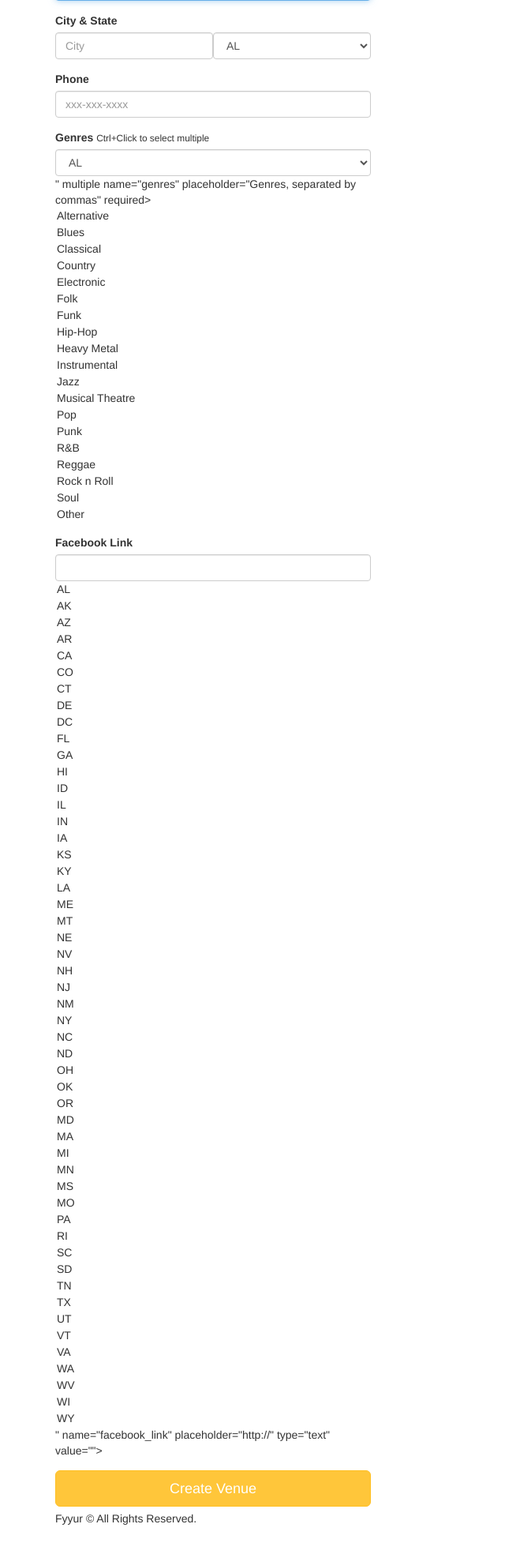
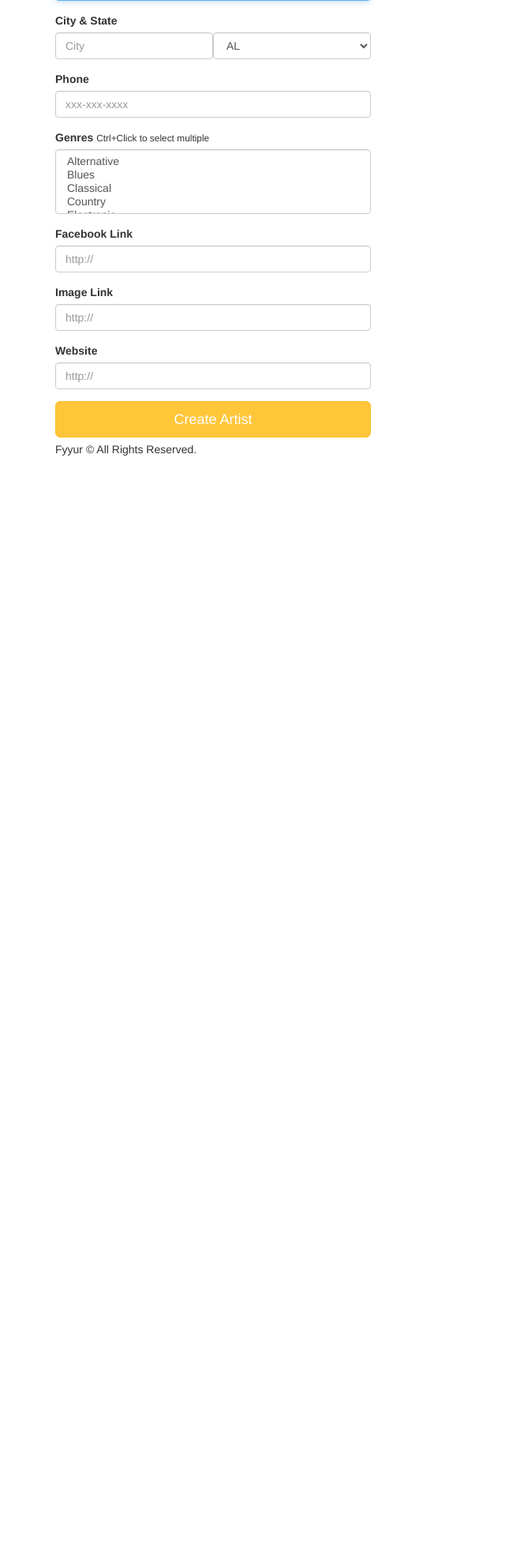
Before and after one commit to MaxBoykoII/fyyur-tdd, a Flask app: page /artists/create in a window 1280 px wide. Shown: the part 194-2162 px from the top of the page at 79% size, without its empty margins (0-640 px from the left). After the commit the page ends 771 px from the top, so only its background shows below. Run offline with Flask 2, Linux system fonts and the light colour scheme; parts of the project's set-up code (start-up, migrations or seed data) failed here and were passed over; some libraries are stand-ins or nearby versions.

Commit message:
feat: Add website property to artist model

```diff
--- a/project/api/artists/crud.py
+++ b/project/api/artists/crud.py
@@ -25,6 +25,7 @@ def update_artist(artist, form):
     artist.genres = form.get("genres")
     artist.image_link = form.get("image_link")
     artist.facebook_link = form.get("facebook_link")
+    artist.website = form.get("website")
 
     db.session.commit()
 
--- a/project/api/artists/models.py
+++ b/project/api/artists/models.py
@@ -15,8 +15,9 @@ class Artist(db.Model):
     state = db.Column(db.String(120))
     phone = db.Column(db.String(120))
     genres = db.Column(db.String(120))
-    image_link = db.Column(db.String(500))
-    facebook_link = db.Column(db.String(500))
+    image_link = db.Column(db.String)
+    facebook_link = db.Column(db.String)
+    website = db.Column(db.String)
 
     @property
     def genres_list(self):
--- a/project/api/artists/views.py
+++ b/project/api/artists/views.py
@@ -35,7 +35,7 @@ def show_artist(artist_id):
         "city": artist.city,
         "state": artist.state,
         "phone": artist.phone,
-        "website": "https://www.gunsnpetalsband.com",
+        "website": artist.website,
         "facebook_link": artist.facebook_link,
         "seeking_venue": True,
         "seeking_description": "Looking for shows to perform at in the San Francisco Bay Area!",
@@ -65,7 +65,7 @@ def edit_artist(artist_id):
         "city": artist.city,
         "state": artist.state,
         "phone": artist.phone,
-        "website": "https://www.gunsnpetalsband.com",
+        "website": artist.website,
         "facebook_link": artist.facebook_link,
         "seeking_venue": True,
         "seeking_description": "Looking for shows to perform at in the San Francisco Bay Area!",
@@ -117,6 +117,7 @@ def create_artist_submission():
             genres=request.form.get("genres"),
             image_link=request.form.get("image_link"),
             facebook_link=request.form.get("facebook_link"),
+            website=request.form.get("website"),
         )
 
         add_artist(artist)
--- a/project/forms.py
+++ b/project/forms.py
@@ -205,7 +205,8 @@ class ArtistForm(Form):
             ("Other", "Other"),
         ],
     )
-    facebook_link = StringField("facebook_link", validators=[URL()],)
+    facebook_link = StringField("facebook_link", validators=[URL()])
+    website = StringField("website", validators=[URL()])
 
 
 # TODO IMPLEMENT NEW ARTIST FORM AND NEW SHOW FORM
--- a/project/templates/forms/new_artist.html
+++ b/project/templates/forms/new_artist.html
@@ -26,13 +26,21 @@
     <div class="form-group">
       <label for="genres">Genres</label>
       <small>Ctrl+Click to select multiple</small>
-        {{ form.genres(class_ = 'form-control', placeholder='Genres, separated by commas', id=form.state, autofocus = true) }}
+      {{ form.genres(class_ = 'form-control', placeholder='Genres, separated by commas', autofocus = true) }}
     </div>
     <div class="form-group">
-          <label for="genres">Facebook Link</label>
-          {{ form.facebook_link(class_ = 'form-control', placeholder='http://', id=form.state, autofocus = true) }}
+      <label for="facebook_link">Facebook Link</label>
+      {{ form.facebook_link(class_ = 'form-control', placeholder='http://', autofocus = true) }}
     </div>
-      <input type="submit" value="Create Venue" class="btn btn-primary btn-lg btn-block">
+    <div class="form-group">
+      <label for="image_link">Image Link</label>
+      {{ form.image_link(class_ = 'form-control', placeholder='http://', autofocus = true) }}
+    </div>
+    <div class="form-group">
+      <label for="webiste">Website</label>
+      {{ form.website(class_ = 'form-control', placeholder='http://', autofocus = true) }}
+    </div>
+    <input type="submit" value="Create Artist" class="btn btn-primary btn-lg btn-block">
   </form>
 </div>
 {% endblock %}
--- a/project/templates/pages/show_artist.html
+++ b/project/templates/pages/show_artist.html
@@ -41,7 +41,7 @@
 		{% endif %}
 	</div>
 	<div class="col-sm-6">
-		<img src="{{ artist.image_link }}" alt="Venue Image" />
+		<img src="{{ artist.image_link }}" alt="Artist Image" />
 	</div>
 </div>
 <section>
```
Also changed, not shown: project/templates/forms/edit_artist.html (+10 -2 lines), project/tests/conftest.py (+3 -0 lines), project/tests/functional/test_artists.py (+5 -2 lines). Lines whose indentation alone changed are shown as unchanged.
